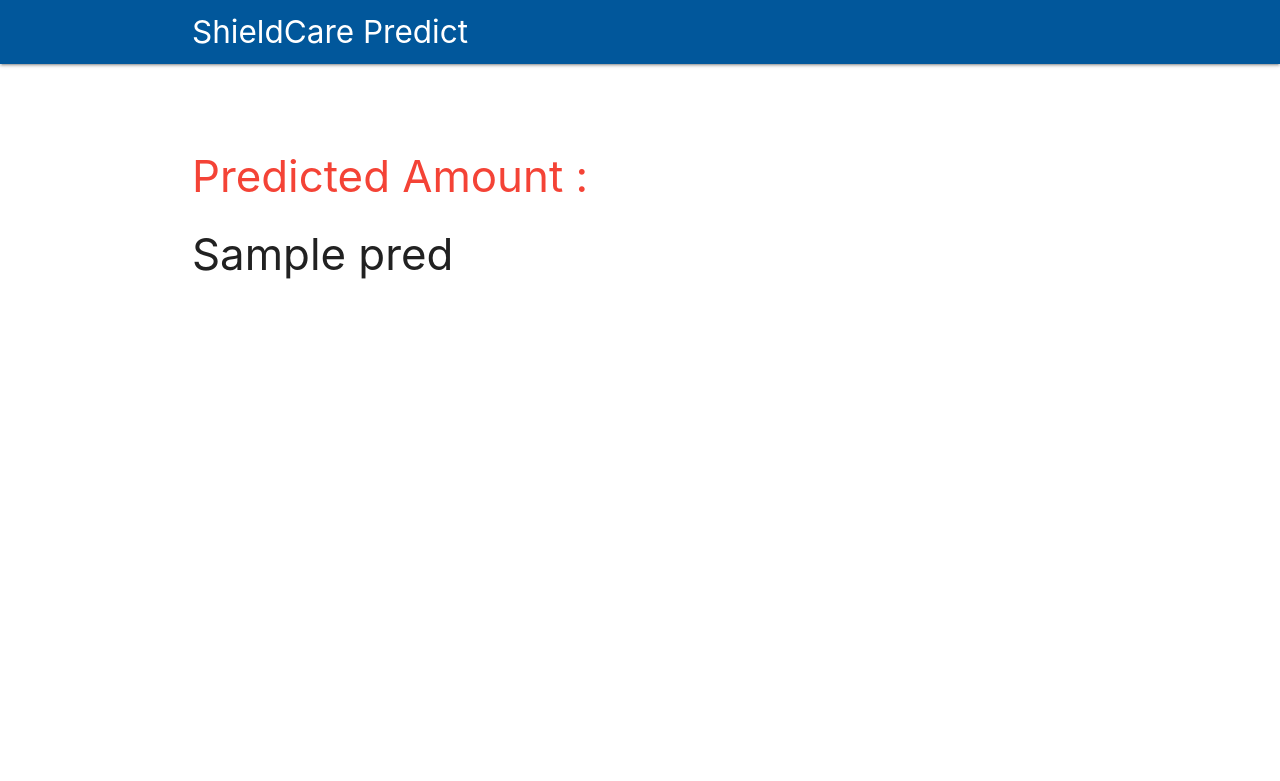
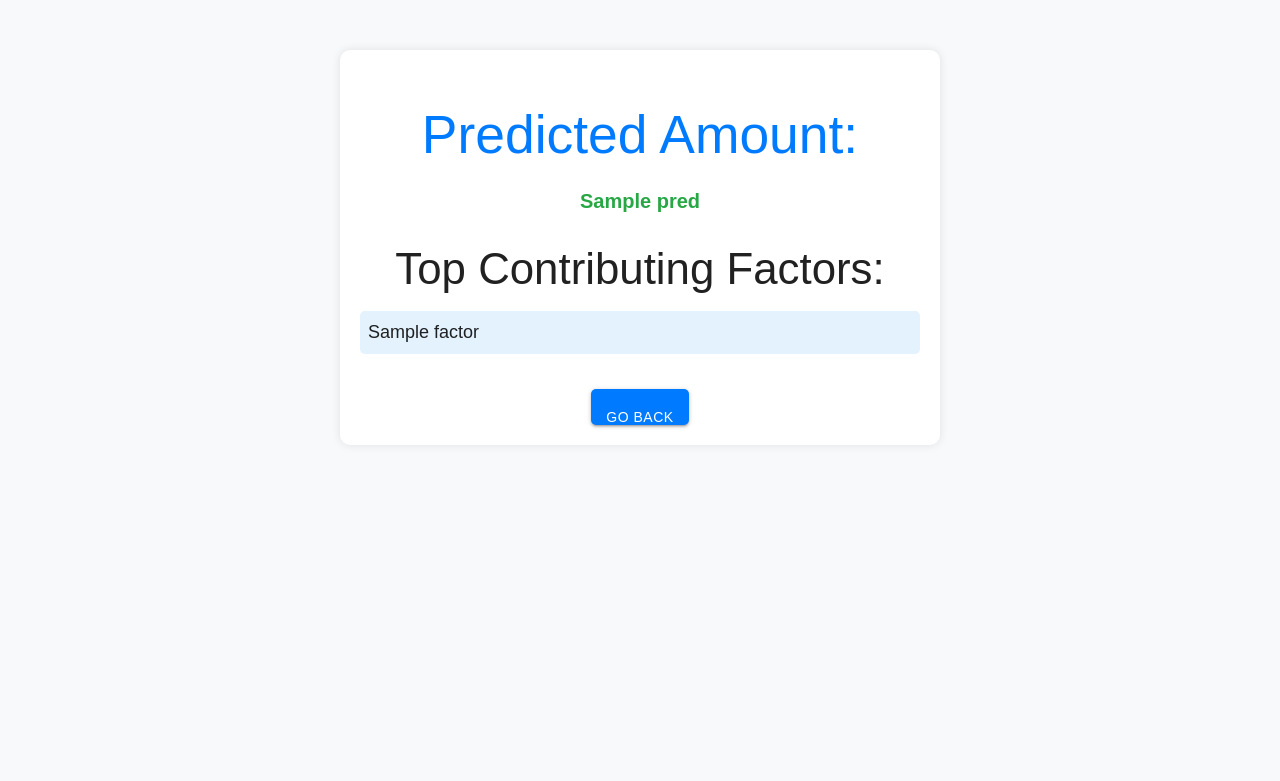
Before and after one commit to Tanishapr/ShieldCare-Predict, a Flask app: template templates/op.html in a window 1280 px wide. Shown: the top 781 px of the page. Run offline with Flask 3, Linux system fonts and the light colour scheme; the template is opened without the code that fills it: most values are stand-ins (such as "Sample title", 1, 10 or a date in 2020).

Commit message:
Added ExplainableAI file

```diff
--- a/app.py
+++ b/app.py
@@ -1,32 +1,77 @@
 import os
-from flask import Flask, request, url_for, redirect, render_template
+from flask import Flask, request, render_template
 import pickle
 import numpy as np
+import shap  # SHAP for Explainable AI
 
 app = Flask(__name__, template_folder='./templates', static_folder='./static')
 
+# Load the trained model
 Pkl_Filename = "rf_tuned.pkl"
 with open(Pkl_Filename, 'rb') as file:
     model = pickle.load(file)
+
+# Initialize SHAP Explainer
+explainer = shap.TreeExplainer(model)
+
+# Define actual feature names
+feature_names = ["Age", "BMI", "Region", "Gender", "Children", "Smoker"]  # Use actual names
 
 @app.route('/')
 def hello_world():
     return render_template('home.html')
 
-@app.route('/predict', methods=['POST','GET'])
+
+@app.route('/predict', methods=['POST'])
 def predict():
-    features = [int(x) for x in request.form.values()]
-    print(features)
-    final = np.array(features).reshape((1,6))
-    print(final)
-    pred = model.predict(final)[0]
-    print(pred)
+    try:
+        # Convert form inputs to numpy array
+        features = [float(x) for x in request.form.values()]  # Allow float values
+        final = np.array(features).reshape((1, -1))
 
+        print("✅ Input Features:", final)  # Debugging input values
 
-    if pred < 0:
-        return render_template('op.html', pred='Error calculating Amount!')
-    else:
-        return render_template('op.html', pred='Expected amount is {0:.3f}'.format(pred))
+        # Predict amount
+        pred = model.predict(final)[0]
+
+        # Generate SHAP explanation
+        shap_values = explainer.shap_values(final)
+        print("✅ SHAP Values:", shap_values[0])  # Debugging SHAP values
+
+        feature_names_dict = {
+            0: "Age",
+            1: "BMI",
+            2: "Region",
+            3: "Gender",
+            4: "Children",
+            5: "Smoker"
+        }
+
+        # Correct feature order based on input format
+        feature_names = ["Age", "Gender", "BMI", "Children", "Smoker", "Region"]  # Ensure correct order
+
+        # Create a dictionary mapping feature names to SHAP values
+        shap_values_dict = {feature_names[i]: shap_values[0][i] for i in range(len(feature_names))}
+
+        # Sort by absolute SHAP values
+        sorted_factors = sorted(shap_values_dict.items(), key=lambda x: abs(x[1]), reverse=True)
+
+        # Get top 3 contributing factors
+        top_features = sorted_factors[:3]
+
+        # Format output
+        explanation_text = ", ".join([f"{name}: {value:.2f}" for name, value in top_features])
+
+        explanation_text = ", ".join([f"{name}: {value:.2f}" for name, value in top_features])
+
+        if pred < 0:
+            return render_template('op.html', pred="Error calculating Amount!")
+        else:
+            return render_template('op.html', pred=f"Expected amount is {pred:.3f}", explanation=f"Top factors: {explanation_text}")
+
+    except Exception as e:
+        return render_template('op.html', pred="Error occurred!", explanation=str(e))
+
 
 if __name__ == '__main__':
     app.run(debug=True)
--- a/templates/home.html
+++ b/templates/home.html
@@ -133,7 +133,6 @@
   <!--  Scripts-->
   <script src="https://code.jquery.com/jquery-2.1.1.min.js"></script>
   <script src="../static/js/materialize.js"></script>
-  <script src="js/init.js"></script>
 
   </body>
 </html>
--- a/templates/op.html
+++ b/templates/op.html
@@ -1,24 +1,77 @@
-<html>
-    <head>
-        <meta http-equiv="Content-Type" content="text/html; charset=UTF-8"/>
-        <meta name="viewport" content="width=device-width, initial-scale=1, maximum-scale=1.0"/>
-        <title>Prediction Data</title>
-        <link href="https://fonts.googleapis.com/icon?family=Material+Icons" rel="stylesheet">
-        <link href="../static/css/materialize.css" type="text/css" rel="stylesheet" media="screen,projection"/>
-    </head>
+<!DOCTYPE html>
+<html lang="en">
+<head>
+    <meta charset="UTF-8">
+    <meta name="viewport" content="width=device-width, initial-scale=1.0">
+    <title>Prediction Result</title>
+    <link rel="stylesheet" href="{{ url_for('static', filename='css/materialize.css') }}">
+    <style>
+        body {
+            background-color: #f8f9fa;
+            font-family: Arial, sans-serif;
+        }
+        .container {
+            max-width: 600px;
+            margin: 50px auto;
+            padding: 20px;
+            background: white;
+            border-radius: 10px;
+            box-shadow: 0 0 10px rgba(0, 0, 0, 0.1);
+            text-align: center;
+        }
+        h2 {
+            color: #007BFF;
+        }
+        .result-box {
+            font-size: 20px;
+            font-weight: bold;
+            color: #28a745;
+            margin: 20px 0;
+        }
+        ul {
+            text-align: left;
+            list-style-type: none;
+            padding: 0;
+        }
+        li {
+            font-size: 18px;
+            padding: 8px;
+            border-radius: 5px;
+            margin: 5px 0;
+            background: #e3f2fd;
+        }
+        .btn {
+            background-color: #007BFF;
+            color: white;
+            padding: 10px 15px;
+            text-decoration: none;
+            border-radius: 5px;
+            display: inline-block;
+            margin-top: 20px;
+        }
+        .btn:hover {
+            background-color: #0056b3;
+        }
+    </style>
+</head>
+<body>
+    <div class="container">
+        <h2>Predicted Amount:</h2>
+        <p class="result-box">{{ pred }}</p>  <!-- ✅ Displays the predicted amount -->
 
-    <body>
-        <nav class="light-blue darken-4">
-            <div class="nav-wrapper container"><a id="logo-container" href="#" class="brand-logo">ShieldCare Predict</a>
+        {% if explanation %}
+            <h3>Top Contributing Factors:</h3>
+            <ul>
+                {% for factor in explanation.split(', ') %}
+                <li>
+                        {{ factor }}
+                    </li>
+                {% endfor %}
+            </ul>
+        {% endif %}
 
-        </nav>
-        <div class="section no-pad-bot" id="index-banner">
-            <div class="container">
-                <br><br>
-                <h3 class="header red-text">Predicted Amount : </h3>
-                <h3>{{pred}}</h3>
-            </div>
-        </div>
-    </body>
+        <a href="/" class="btn">Go Back</a>
 
+    </div>
+</body>
 </html>
```
Also changed, not shown: 2 other files.
